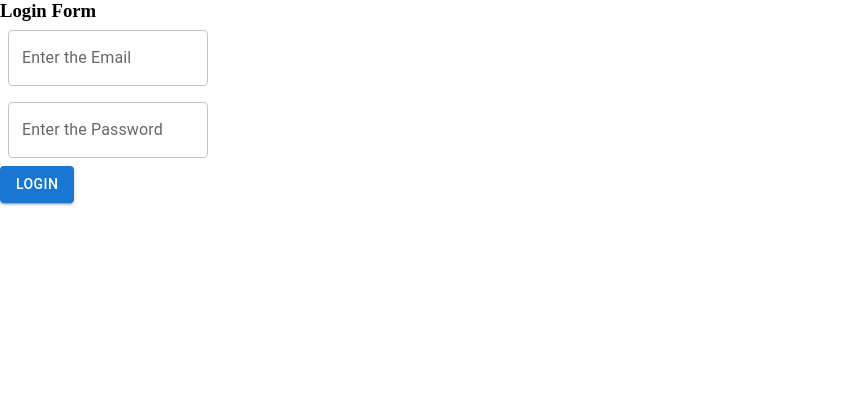
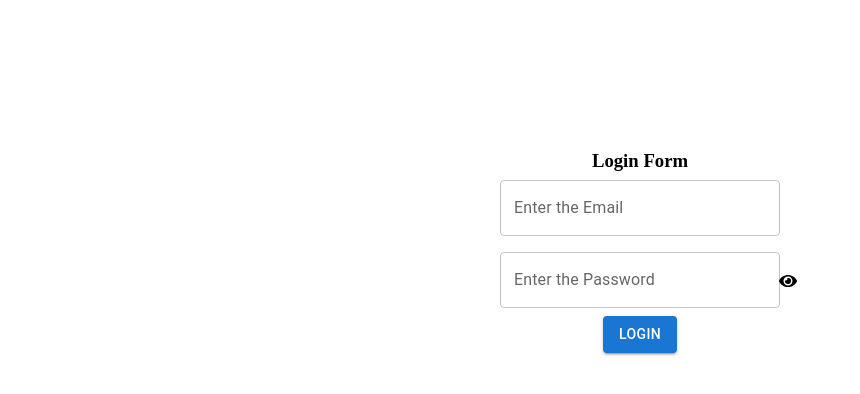
Before and after one commit to JLaurenz/admin-cs4, a React (Vite) app: page / in a window 1280 px wide. Shown: the top 394 px of the page, without its empty margins (0-860 px from the left). Built offline with nearby package versions, Linux system fonts and the light colour scheme.

Commit message:
push final

```diff
--- a/src/Styles/Home.css
+++ b/src/Styles/Home.css
@@ -2,6 +2,7 @@
   margin-left: auto;
   height: 100vh;
   width: 100vw;
+  top: 0px;
   position: fixed;
 }
 
--- a/src/Styles/Login.css
+++ b/src/Styles/Login.css
@@ -1,10 +1,8 @@
-@media all and (min-width: 480px) {
-  .Login {
-    padding: 60px 0;
-  }
-
-  .Login form {
-    margin: 0 auto;
-    max-width: 320px;
-  }
+.content {
+  margin-top: 150px;
 }
+.eye{
+  position: absolute;
+  left: 640px;
+  top: 265px;
+}
--- a/src/components/Map.jsx
+++ b/src/components/Map.jsx
@@ -4,7 +4,7 @@ import mapboxgl from 'mapbox-gl'; // eslint-disable-line import/no-webpack-loade
 import '../Styles/Home.css';
 import { getDatabase, ref, onValue} from "firebase/database";
 import 'firebase/database';
-import { duration } from '@mui/material';
+import { duration, List } from '@mui/material';
 mapboxgl.accessToken = 'pk.eyJ1Ijoic2VhbXN1cXIiLCJhIjoiY2wxOXc4Y3QwMTIzazNqbnd3ZXYyNmZsMyJ9.8QvIQjNW74qt9aE6K-6b7A';
 
 export default function Home() {
@@ -31,6 +31,7 @@ export default function Home() {
           // if duration is empty, set it to 0
           // create a random color for the marker
           const color = Duration ? '#' + Math.floor(Math.random() * 16777215).toString(16) : '#000000';
+
           coordinate.push({
             type: 'Feature',
             geometry: {
@@ -41,18 +42,21 @@ export default function Home() {
               title: Name,
               description: Duration,
               'marker-color': color,
-              'marker-size': 'medium',
-              'marker-symbol': 'marker'
+              'marker-size': 'medium'
             }
           });
         }
         }
       );
     });
-    // loop through the coordinate array and add marker to the map
+
+    coordinate.forEach(element => {
+      console.log(element);
+    });
+
     coordinate.forEach(coordinate => {
       if (map.current) {
-        const marker = new mapboxgl.Marker(coordinate);
+        const marker = new mapboxgl.Marker(coordinate.properties.color);
         marker.setLngLat(coordinate.geometry.coordinates).addTo(map.current);
         marker.setPopup(new mapboxgl.Popup({ offset: 25 }).setHTML(coordinate.properties.title + '<br>' + coordinate.properties.description));
       }
--- a/src/pages/Login.jsx
+++ b/src/pages/Login.jsx
@@ -2,29 +2,37 @@ import * as React from 'react';
 import Box from '@mui/material/Box';
 import TextField from '@mui/material/TextField';
 import Button from '../components/Button';
+import * as FaIcons from 'react-icons/fa';
+import { useState } from 'react';
 
 
 function Login({ setPassword, setEmail, handleAction }) {
+    const [showPassword, setShowPassword] = useState(false);
+    const handleClickShowPassword = () => setShowPassword(!showPassword);
+    const handleMouseDownPassword = () => setShowPassword(!showPassword);
     return (
-        <div>
+        <center>
+        <div className="content">
             <div className="heading-container">
                 <h3>
                     Login Form
                 </h3>
             </div>
 
-            <Box component="form" sx={{ '& > :not(style)': { m: 1, width: '25ch' }, }} noValidate autoComplete="off" >
-                <TextField id="email" label="Enter the Email" variant="outlined" onChange={(e) => setEmail(e.target.value)}/>
+            <Box component="form" sx={{ '& > :not(style)': { m: 1, width: '35ch' }, }} noValidate autoComplete="off" >
+                <TextField fullWidth id="email" label="Enter the Email" variant="outlined" onChange={(e) => setEmail(e.target.value)}/>
             </Box>
 
-            <Box component="form" sx={{ '& > :not(style)': { m: 1, width: '25ch' }, }} noValidate autoComplete="off" >
-                <TextField id="password" label="Enter the Password" variant="outlined" onChange={(e) => setPassword(e.target.value)}/>
+            <Box component="form" sx={{ '& > :not(style)': { m: 1, width: '35ch' }, }} noValidate autoComplete="off" >
+                <TextField fullWidth id="password" label="Enter the Password" variant="outlined" type={showPassword ? 'text' : 'password'} onChange={(e) => setPassword(e.target.value)}/>
+                <FaIcons.FaEye  className='eye' onClick={handleClickShowPassword} onMouseDown={handleMouseDownPassword} />
             </Box>
 
             <Box>
             <Button title='Login' handleAction={handleAction}/>
             </Box>
         </div>
+        </center>
     );
 }
 export default Login;
```
